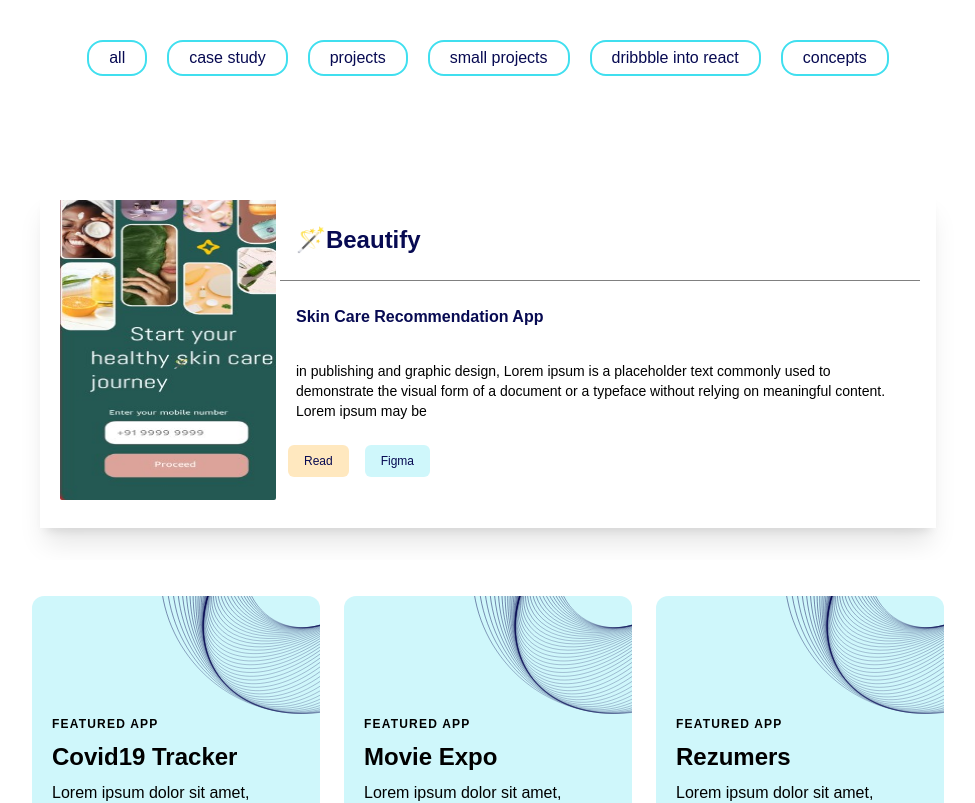
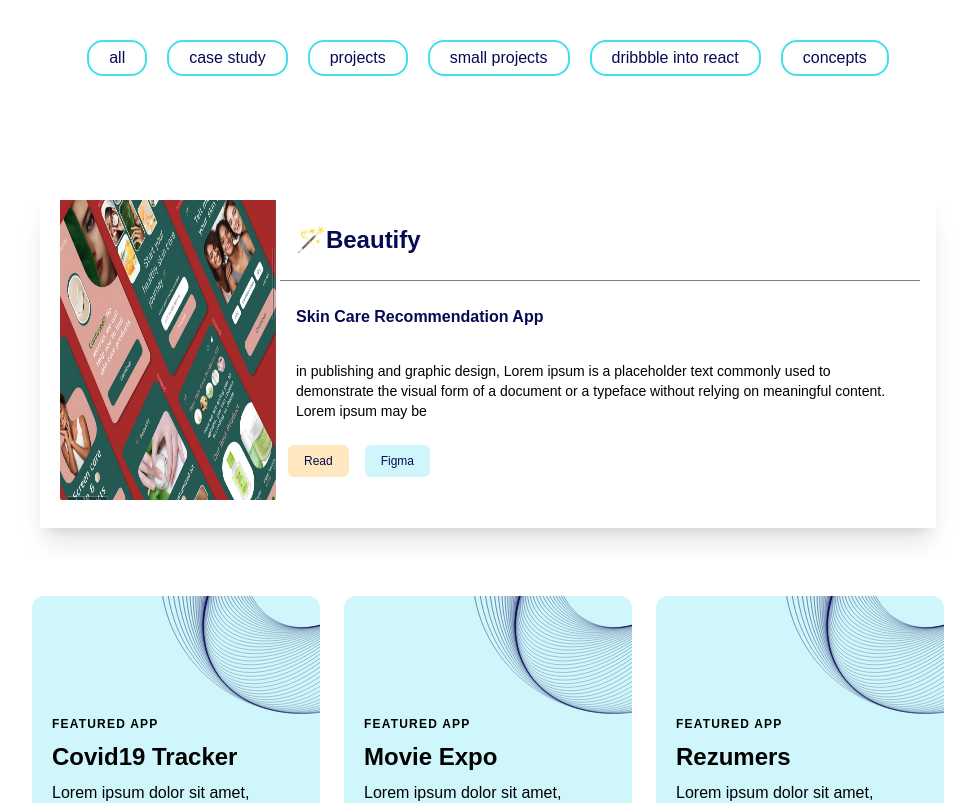
Before and after one commit to priyasarpate/blog-site, a Next.js app: page /projects in a window 1280 px wide. Shown: the top 803 px of the page, without its empty margins (152-1127 px from the left). Built offline with nearby package versions, Linux system fonts and the light colour scheme.

Commit message:
added image

```diff
--- a/components/projects/CaseStudy.js
+++ b/components/projects/CaseStudy.js
@@ -1,6 +1,6 @@
 import React from "react";
 import Image from "next/image";
-import casestudy from "../../public/img/casestudy.jpg";
+import beautify from "../../public/img/beautify.jpg";
 
 function CaseStudy() {
   return (
@@ -12,7 +12,7 @@ function CaseStudy() {
             <div class="flex-none">
               <Image
                 alt="pic"
-                src={casestudy}
+                src={beautify}
                 class="w-56 h-80 rounded-md transform -translate-y-4 border-4 border-gray-300"
               />
             </div>
```
Also changed, not shown: public/img/beautify.jpg.
